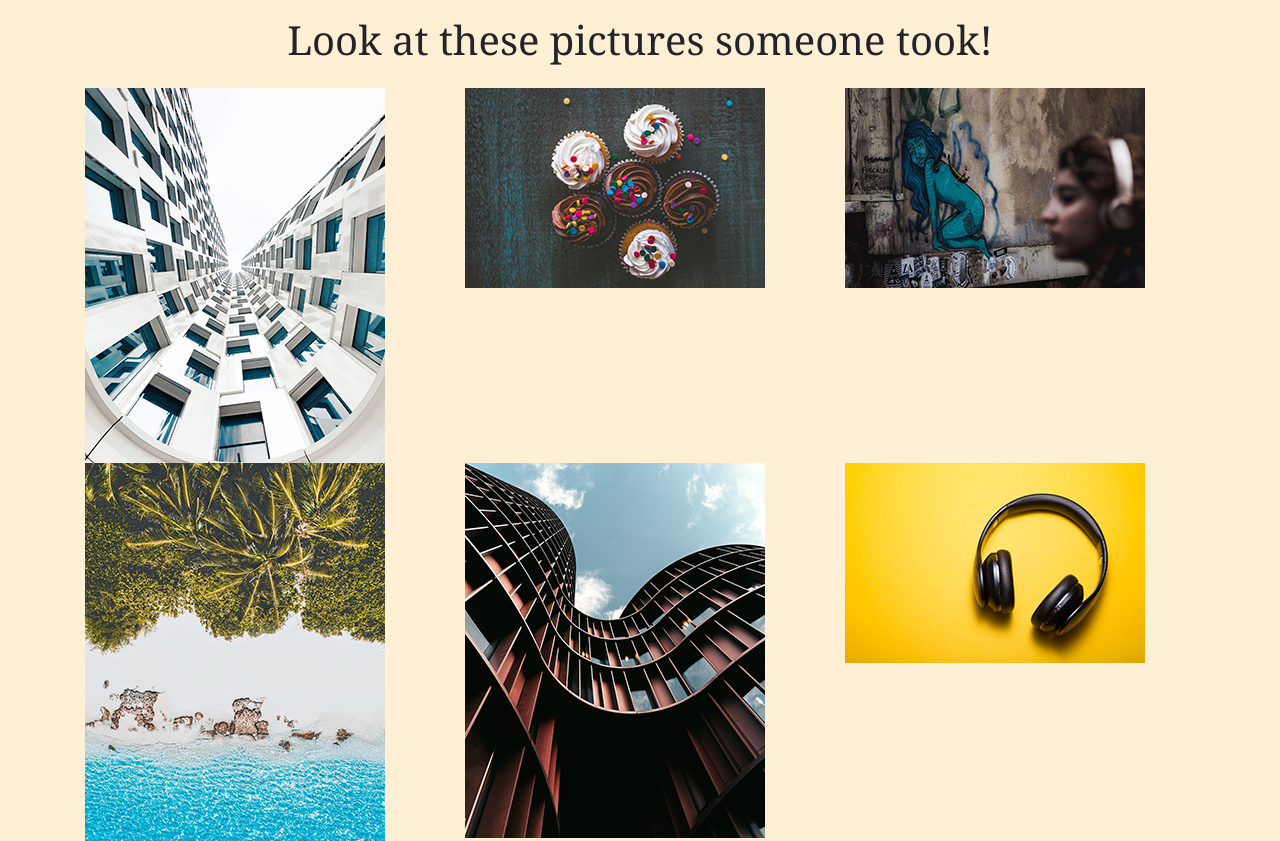
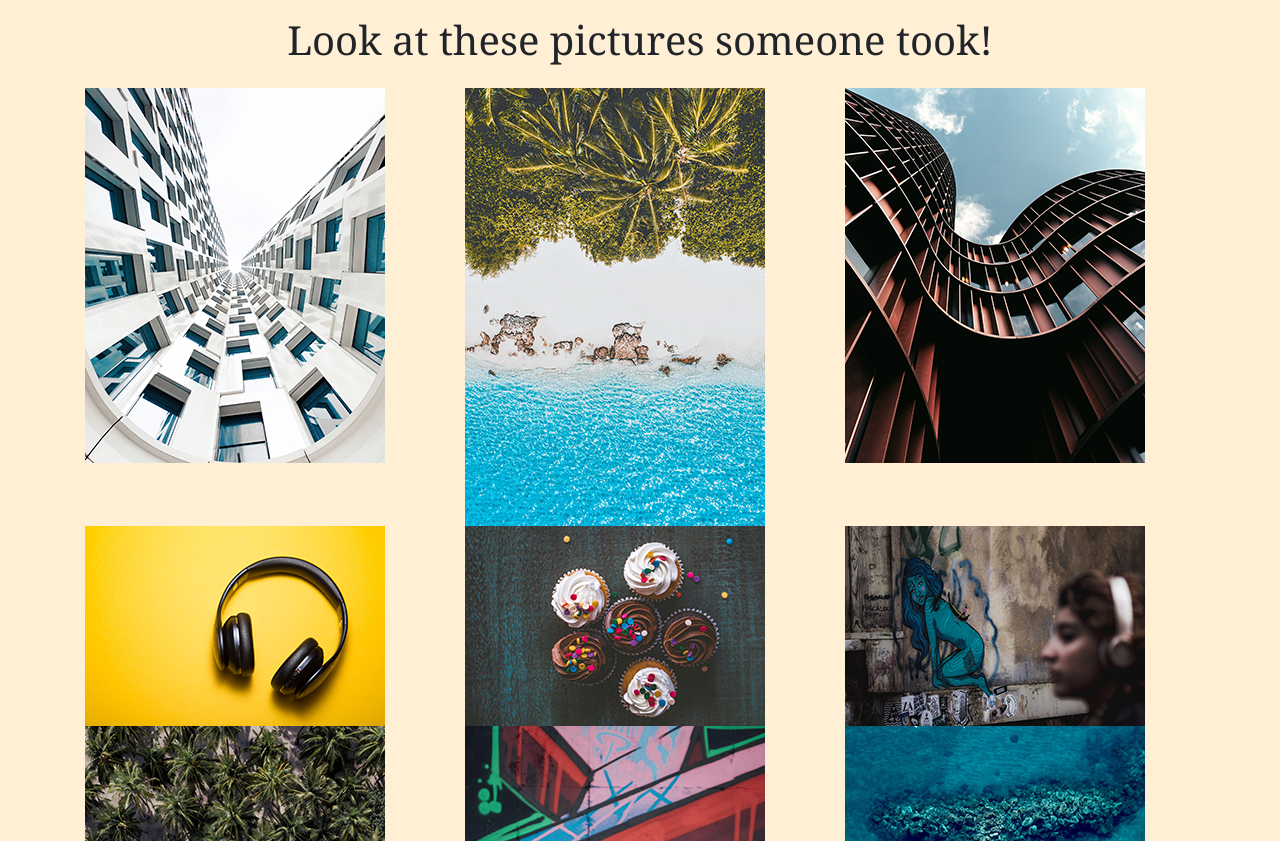
Before and after one commit to amywest1/m2-hw2-west-amy, a plain HTML site: page index.html in a window 1280 px wide. Shown: the top 841 px of the page. Drawn offline with nearby package versions, Linux system fonts and the light colour scheme.

Commit message:
rearranged images and added bp's

```diff
--- a/index.html
+++ b/index.html
@@ -13,15 +13,9 @@
   <body>
     <h1>Look at these pictures someone took!</h1>
     <div class="container">
-      <div class="row">
+      <div class="row row-col-sm-1 row-col-med-2 row-col-lg-3">
         <div class="col">
           <img src="/img/hw2-image1.png" alt="looking up at white building with windows" title="Looking Up">
-        </div>
-        <div class="col">
-          <img src="/img/hw2-image2.png" alt="three chocolate and three vanilla cupcakes with sprinkles" title="Cupcakes">
-        </div>
-        <div class="col">
-          <img src="/img/hw2-image3.png" alt="grafitti of blue woman with silhoutte of woman wearing headphones" title="Woman Feeling Blue">
         </div>
         <div class="col">
           <img src="/img/hw2-image4.png" alt="aerial view of palm trees, white sand, and clear blue water" title="Pristine Beach">
@@ -31,6 +25,12 @@
         </div>
         <div class="col">
           <img src="/img/hw2-image6.png" alt="wireless headphones on a yellow background" title="Headphones">
+        </div>
+        <div class="col">
+          <img src="/img/hw2-image2.png" alt="three chocolate and three vanilla cupcakes with sprinkles" title="Cupcakes">
+        </div>
+        <div class="col">
+          <img src="/img/hw2-image3.png" alt="grafitti of blue woman with silhoutte of woman wearing headphones" title="Woman Feeling Blue">
         </div>
         <div class="col">
           <img src="/img/hw2-image7.png" alt="aerial view of palm trees, boats, and beach" title="Beach Cove with Boats">
--- a/main.css
+++ b/main.css
@@ -1,7 +1,6 @@
 body {
     background-color: papayawhip;
 }
-
 
 h1 {
     text-align: center;
```
